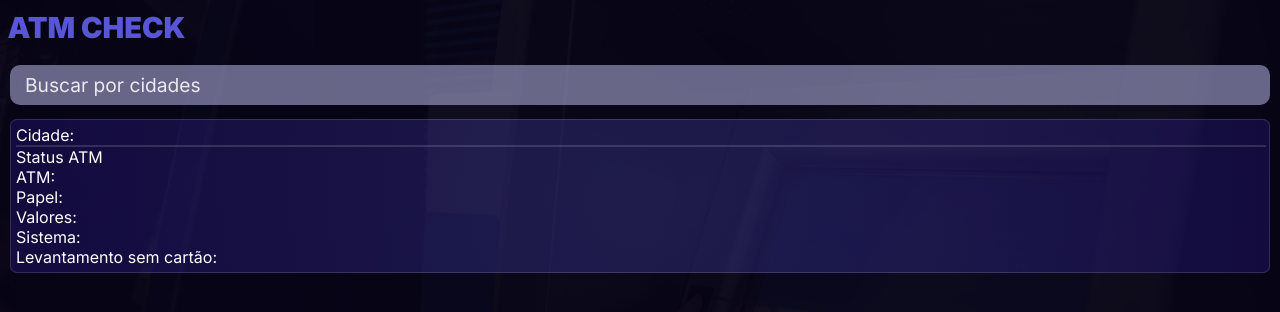
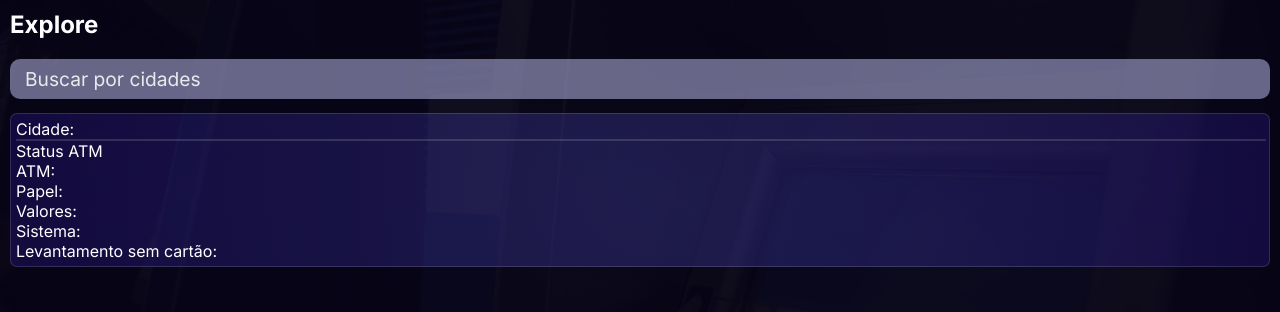
Before and after one commit to RICX-FN/ATM-CHECK, a React (Create React App) app in the folder frontend/: page /cliente in a window 1280 px wide. Shown: the top 312 px of the page. Built offline with nearby package versions, Linux system fonts and the light colour scheme.

Commit message:
Mod: Alterações no text do header na tela do cliente

```diff
--- a/frontend/src/pages/cliente/Cliente.tsx
+++ b/frontend/src/pages/cliente/Cliente.tsx
@@ -8,7 +8,7 @@ function Cliente() {
         2. cards com os status dos ATMs
         */}
       <div className="container-cliente">
-        <h1 className="title-login" id="head-text-cliente">ATM CHECK</h1>
+        <h2 className="head-text-cliente">Explore</h2>
         <header className="header-cliente">
             <input className="search-bar-cliente" type="search" placeholder="Buscar por cidades"/>
         </header>
```
